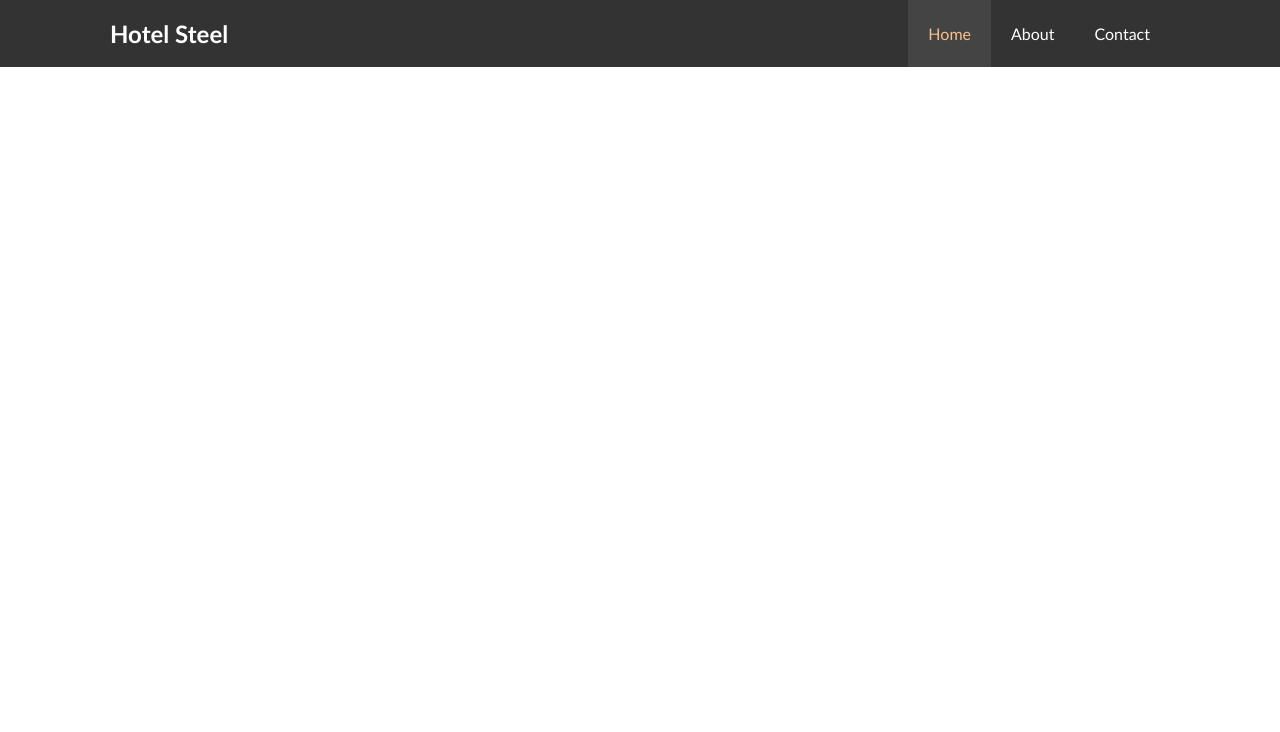
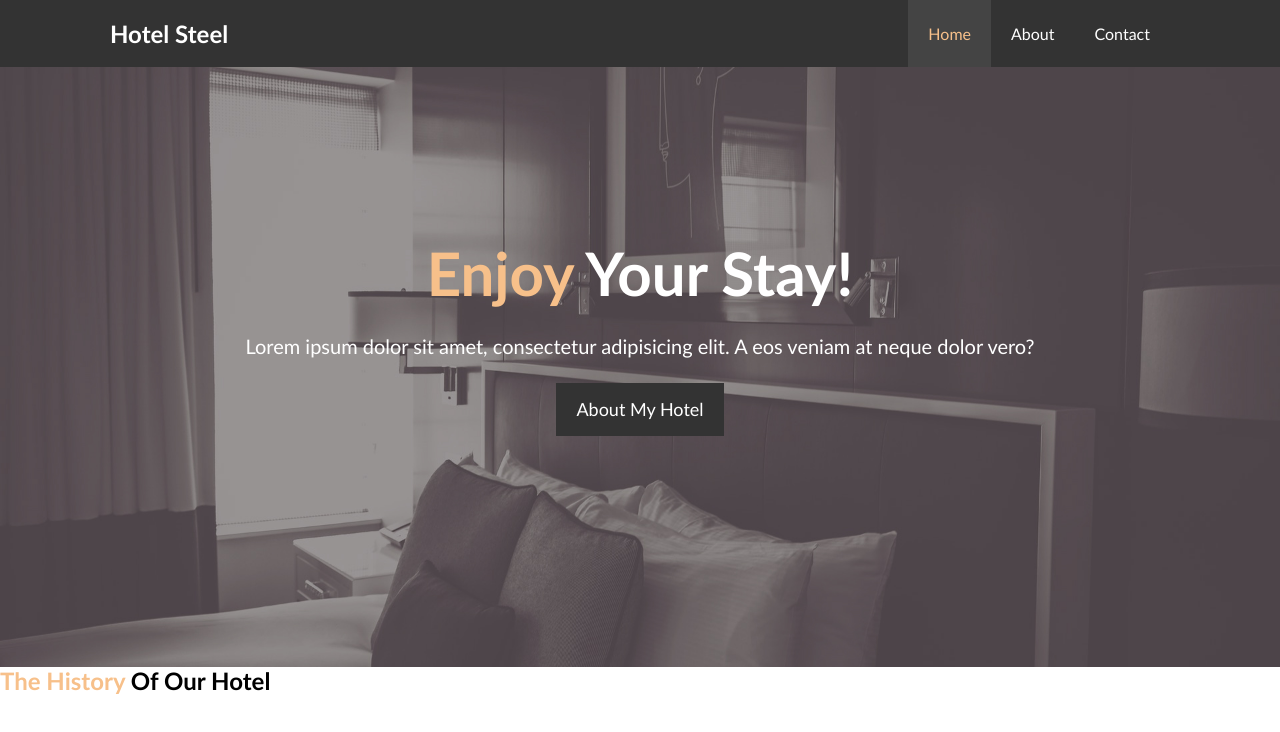
Before and after one commit to web-dev-dave/hotel-website, a plain HTML site: page index.html in a window 1280 px wide. Drawn offline with Linux system fonts and the light colour scheme.

Commit message:
built showcase

```diff
--- a/css/style.css
+++ b/css/style.css
@@ -11,6 +11,29 @@
   max-width: 1100px;
   overflow: auto;
   padding: 0 20px;
+}
+
+.text-primary {
+  color: #f7c08a;
+}
+
+.lead {
+  font-size: 20px;
+}
+
+.btn {
+  display: inline-block;
+  font-size: 18px;
+  color: #ffffff;
+  background: #333;
+  padding: 13px 20px;
+  border: none;
+  cursor: pointer;
+}
+
+.btn:hover {
+  background: #f7c08a;
+  color: #333;
 }
 
 /* Main Styling */
@@ -71,3 +94,25 @@ p {
   background: #444444;
   color: #f7c08a;
 }
+
+/* Showcase */
+#showcase {
+  background: url("../img/showcase.jpg") no-repeat center center/cover;
+  height: 600px;
+}
+
+#showcase .showcase-content {
+  color: #ffffff;
+  text-align: center;
+  padding-top: 170px;
+}
+
+#showcase .showcase-content h1 {
+  font-size: 60px;
+  line-height: 1.2em;
+}
+
+#showcase .showcase-content p {
+  padding-bottom: 20px;
+  line-height: 1.7em;
+}
--- a/index.html
+++ b/index.html
@@ -22,6 +22,25 @@
         </ul>
       </div>
     </nav>
+
+    <!-- Showcase -->
+    <div id="showcase">
+      <div class="container">
+        <div class="showcase-content">
+          <h1><span class="text-primary">Enjoy</span> Your Stay!</h1>
+          <p class="lead">Lorem ipsum dolor sit amet, consectetur adipisicing elit. A eos veniam at neque dolor vero?</p>
+          <a class="btn" href="about.html">About My Hotel</a>
+        </div>
+      </div>
+    </div>
   </header>
+
+  <!-- Section Home/Info -->
+  <section id="home-info" class="bg-dark">
+    <div class="info-img"></div>
+    <div class="info-content">
+      <h2><span class="text-primary">The History</span> Of Our Hotel</h2>
+    </div>
+  </section>
 </body>
 </html>
```
